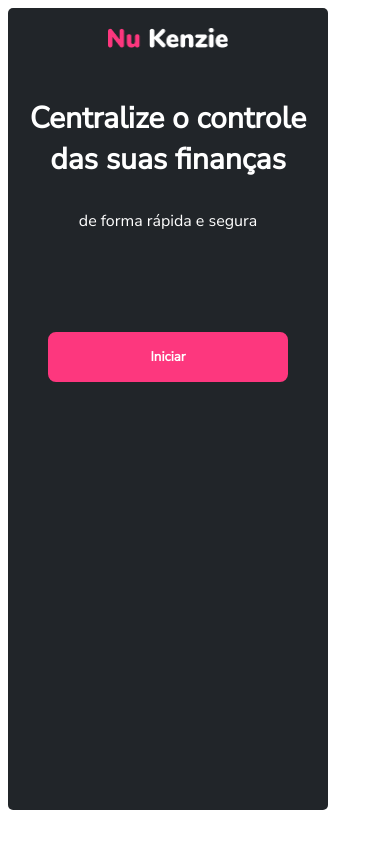
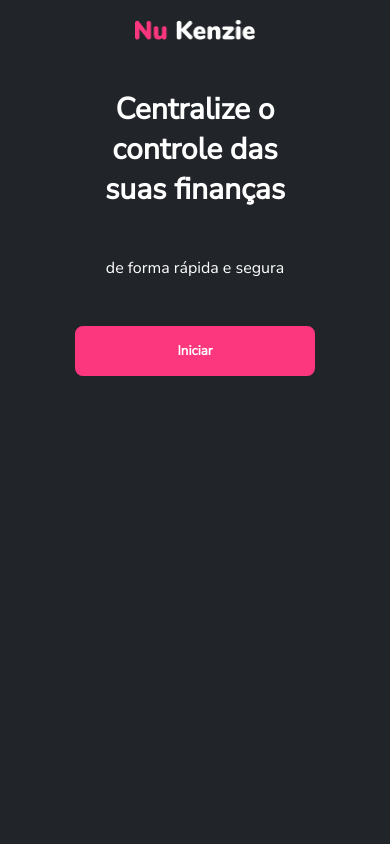
Before and after one commit to Kenzie-Academy-Brasil-Developers/react-entrega-s1-nu-kenzie-natanzbm, a React (Create React App) app: page / in a window 390 px wide. Built offline with nearby package versions, Linux system fonts and the light colour scheme.

Commit message:
fix mobile first positioning

```diff
--- a/src/App.css
+++ b/src/App.css
@@ -7,7 +7,8 @@
   display: flex;
   flex-direction: column;
   align-items: center;
-  max-width: 320px;
+  justify-content: center;
+  max-width: 100%;
   height: 100%;
 }
 
--- a/src/App.js
+++ b/src/App.js
@@ -1,7 +1,7 @@
 import { useState } from "react";
 import LandingPage from "./components/LandingPage";
+import Home from "./components/Home";
 import "./App.css";
-import Home from "./components/Home";
 
 function App() {
 
--- a/src/components/Header/styles.css
+++ b/src/components/Header/styles.css
@@ -4,6 +4,7 @@
   padding: 10px;
   box-shadow: 0px 4px 32px -12px rgba(0, 0, 0, 0.25);
   border-radius: 5px;
+  margin-top: 10px;
   margin-bottom: 15px;
   width: 320px;
 }
--- a/src/components/LandingPage/styles.css
+++ b/src/components/LandingPage/styles.css
@@ -1,10 +1,9 @@
 .landing {
-  border-radius: 5px;
   box-sizing: border-box;
   padding: 20px;
   background-color: #212529;
-  width: 320px;
-  height: 95vh;
+  width: 100%;
+  height: 100vh;
 }
 
 .landing__main {
@@ -17,7 +16,7 @@
 
 .landing__main img {
   width: 120px;
-  margin-bottom: 20px;
+  margin-bottom: 50px;
 }
 
 .landing__main span,
@@ -26,14 +25,17 @@
 }
 
 .landing__main p {
+  width: 200px;
+  line-height: 40px;
   font-size: 30px;
   font-weight: bold;
+  margin-bottom: 50px;
 }
 
 .landing__main button {
   width: 240px;
   height: 50px;
-  margin-top: 100px;
+  margin-top: 50px;
   color: white;
   font-weight: bold;
   background: #fd377e;
@@ -59,7 +61,7 @@
     justify-content: center;
     align-items: center;
     width: 100%;
-    height: 95vh;
+    height: 100vh;
   }
 
   .landing__main {
--- a/src/components/TotalMoney/styles.css
+++ b/src/components/TotalMoney/styles.css
@@ -1,5 +1,6 @@
 .total {
   margin-top: 20px;
+  margin-bottom: 40px;
   display: flex;
   flex-direction: row;
   align-items: center;
--- /dev/null
+++ b/src/index.css
@@ -0,0 +1,129 @@
+/* http://meyerweb.com/eric/tools/css/reset/
+   v2.0 | 20110126
+   License: none (public domain)
+*/
+
+html,
+body,
+div,
+span,
+applet,
+object,
+iframe,
+h1,
+h2,
+h3,
+h4,
+h5,
+h6,
+p,
+blockquote,
+pre,
+a,
+abbr,
+acronym,
+address,
+big,
+cite,
+code,
+del,
+dfn,
+em,
+img,
+ins,
+kbd,
+q,
+s,
+samp,
+small,
+strike,
+strong,
+sub,
+sup,
+tt,
+var,
+b,
+u,
+i,
+center,
+dl,
+dt,
+dd,
+ol,
+ul,
+li,
+fieldset,
+form,
+label,
+legend,
+table,
+caption,
+tbody,
+tfoot,
+thead,
+tr,
+th,
+td,
+article,
+aside,
+canvas,
+details,
+embed,
+figure,
+figcaption,
+footer,
+header,
+hgroup,
+menu,
+nav,
+output,
+ruby,
+section,
+summary,
+time,
+mark,
+audio,
+video {
+  margin: 0;
+  padding: 0;
+  border: 0;
+  font-size: 100%;
+  font: inherit;
+  vertical-align: baseline;
+}
+/* HTML5 display-role reset for older browsers */
+article,
+aside,
+details,
+figcaption,
+figure,
+footer,
+header,
+hgroup,
+menu,
+nav,
+section {
+  display: block;
+}
+body {
+  line-height: 1;
+}
+ol,
+ul {
+  list-style: none;
+}
+blockquote,
+q {
+  quotes: none;
+}
+blockquote:before,
+blockquote:after,
+q:before,
+q:after {
+  content: "";
+  content: none;
+}
+table {
+  border-collapse: collapse;
+  border-spacing: 0;
+}
--- a/src/index.js
+++ b/src/index.js
@@ -1,7 +1,7 @@
 import React from 'react';
 import ReactDOM from 'react-dom';
 import App from './App';
-import reportWebVitals from './reportWebVitals';
+import "./index.css";
 
 ReactDOM.render(
   <React.StrictMode>
@@ -9,8 +9,3 @@
   </React.StrictMode>,
   document.getElementById('root')
 );
-
-// If you want to start measuring performance in your app, pass a function
-// to log results (for example: reportWebVitals(console.log))
-// or send to an analytics endpoint. Learn more: https://bit.ly/CRA-vitals
-reportWebVitals();
--- a/src/reportWebVitals.js
+++ /dev/null
@@ -1,13 +0,0 @@
-const reportWebVitals = onPerfEntry => {
-  if (onPerfEntry && onPerfEntry instanceof Function) {
-    import('web-vitals').then(({ getCLS, getFID, getFCP, getLCP, getTTFB }) => {
-      getCLS(onPerfEntry);
-      getFID(onPerfEntry);
-      getFCP(onPerfEntry);
-      getLCP(onPerfEntry);
-      getTTFB(onPerfEntry);
-    });
-  }
-};
-
-export default reportWebVitals;
```
Also changed, not shown: src/setupTests.js (deleted, +0 -5 lines), 1 other file (tests, documents, lock files or other folders).
